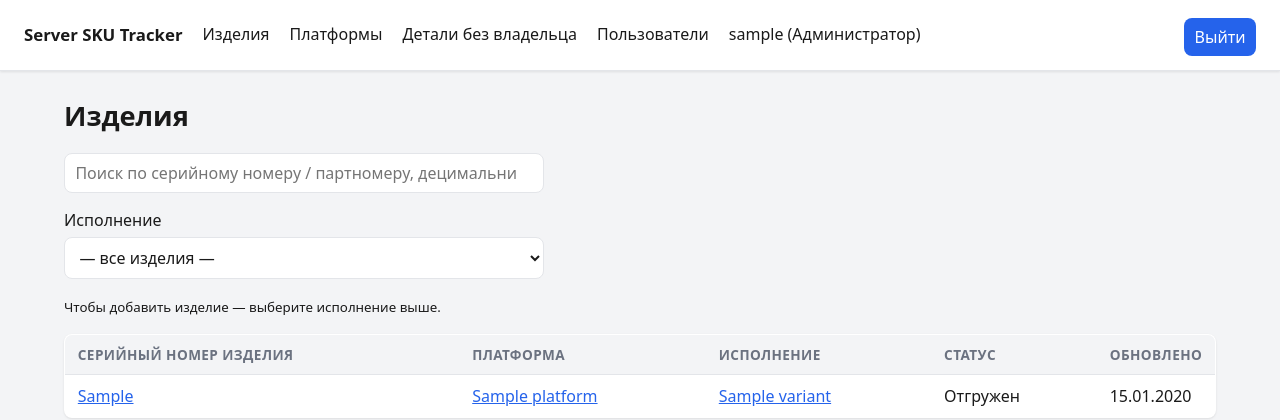
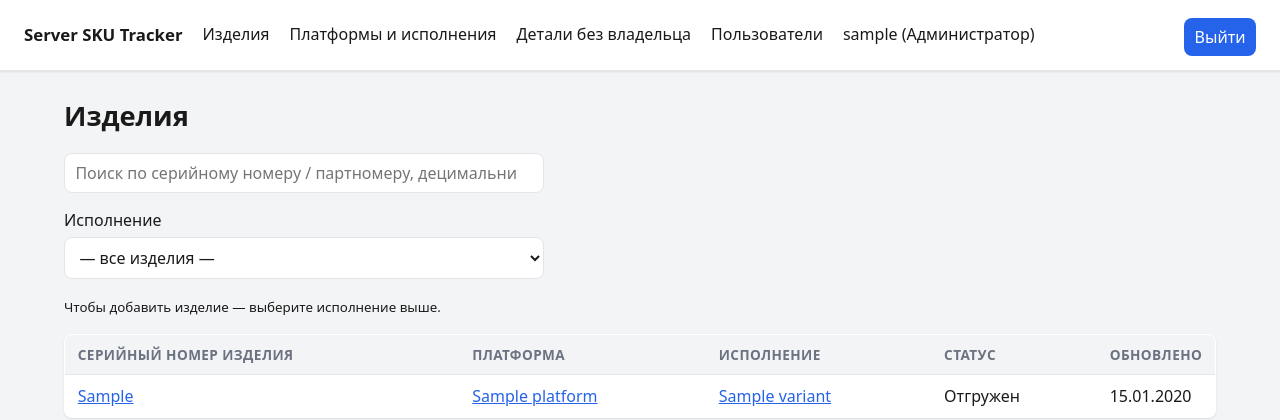
Before and after one commit to Kerosin3/server-sku-app, a FastAPI app: page / in a window 1280 px wide. Shown: the top 420 px of the page. Run offline with FastAPI, Linux system fonts and the light colour scheme; the visitor is signed in with stand-in values (Sample User, id 1); tables that the repository leaves empty hold one stand-in row (values such as "Sample post").

Commit message:
Rename header nav link "Платформы" -> "Платформы и исполнения"
Co-Authored-By: Claude Sonnet 5 <noreply@anthropic.com>

```diff
--- a/app/templates/base.html
+++ b/app/templates/base.html
@@ -11,7 +11,7 @@
     <a href="/"><strong>Server SKU Tracker</strong></a>
     {% if user %}
       <a href="/">Изделия</a>
-      <a href="/platforms">Платформы</a>
+      <a href="/platforms">Платформы и исполнения</a>
       <a href="/part-units/unowned">Детали без владельца</a>
       {% if user.role == 'admin' %}
         <a href="/users">Пользователи</a>
```
